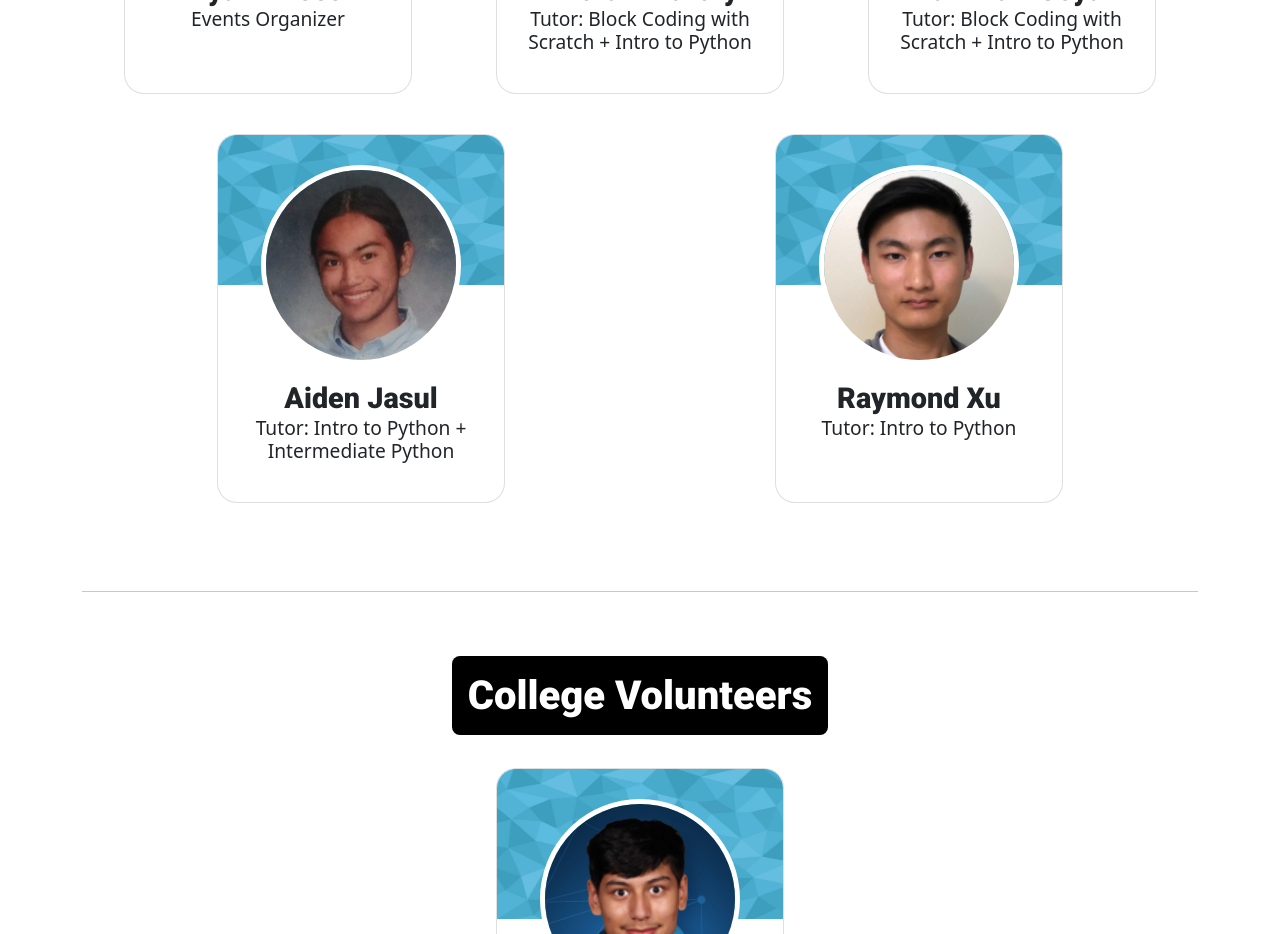
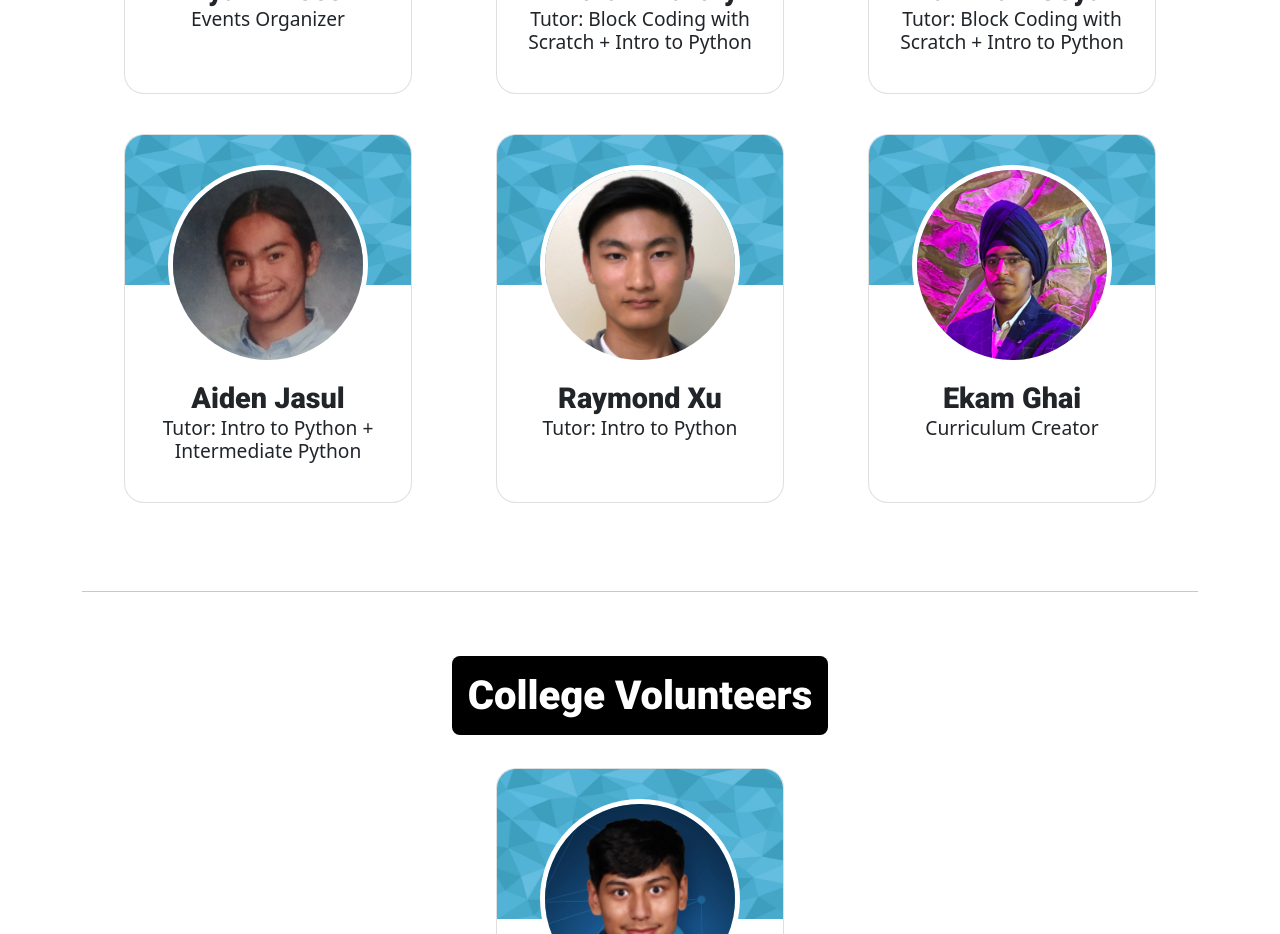
Before and after one commit to Neuracode/website, a Next.js app: page /about/team in a window 1280 px wide. Shown: the part 5020-5954 px from the top of the page. Built offline with nearby package versions, Linux system fonts and the light colour scheme.

Commit message:
Update team.tsx

```diff
--- a/pages/about/team.tsx
+++ b/pages/about/team.tsx
@@ -187,6 +187,11 @@ const Team: React.FC = () => {
             title: 'Tutor: Intro to Python',
             image: 'raymond_xu.jpg',
         },
+        {
+            name: 'Ekam Ghai',
+            title: 'Curriculum Creator',
+            image: 'ekam_ghai.jpeg',
+        },
     ];
 
     const collegeVolunteers: ITeamCard[] = [
```
